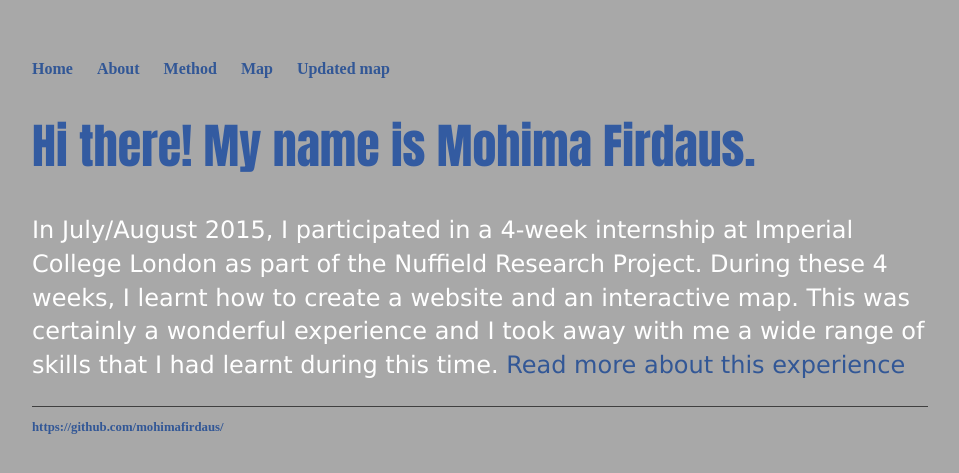
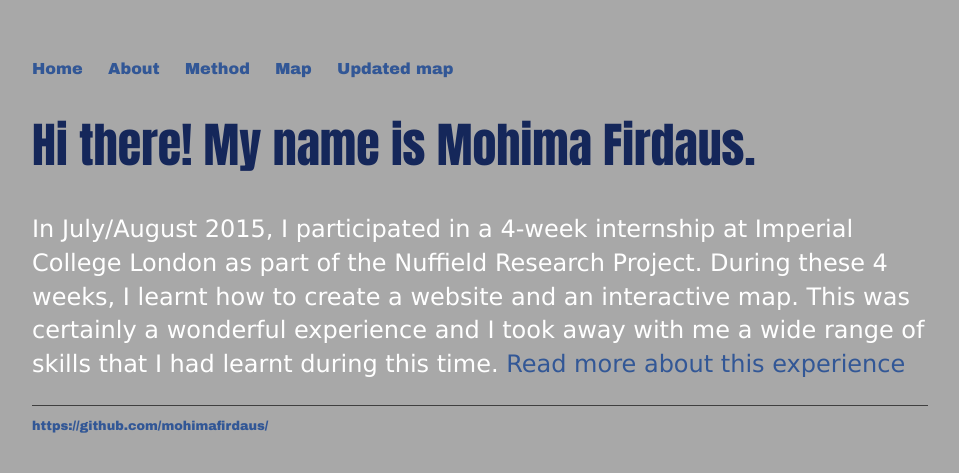
Before and after one commit to mohimafirdaus/mohimafirdaus.github.io, a Jekyll site: the page built from index.html, in a window 1280 px wide. Shown: the top 473 px of the page, without its empty margins (160-1119 px from the left). Built offline with Jekyll 4.4.1, drawn with Linux system fonts in a browser that asks for light colours.

Commit message:
Update main.css

```diff
--- a/css/main.css
+++ b/css/main.css
@@ -4,7 +4,7 @@ body {
     background-color: #a8a8a8;
 }
 nav ul, footer ul {
-    font-family:'Georgia Bold';
+    font-family:'Arial black';
     padding: 0px;
     list-style: none;
     font-weight: bold;
@@ -25,7 +25,7 @@ a:hover {
 h1 {
     font-size: 3em;
     font-family:'Impact';
-    color: #335ba1;
+    color: #15275a;
 }
 
 p {
@@ -36,7 +36,7 @@ p {
     text-decoration:bold;
 }
 h2 {
-    font-family:'Georgia Bold';
+    font-family:'Georgia';
     color: #335ba1;
     text-decoration: bold;
 }
```
